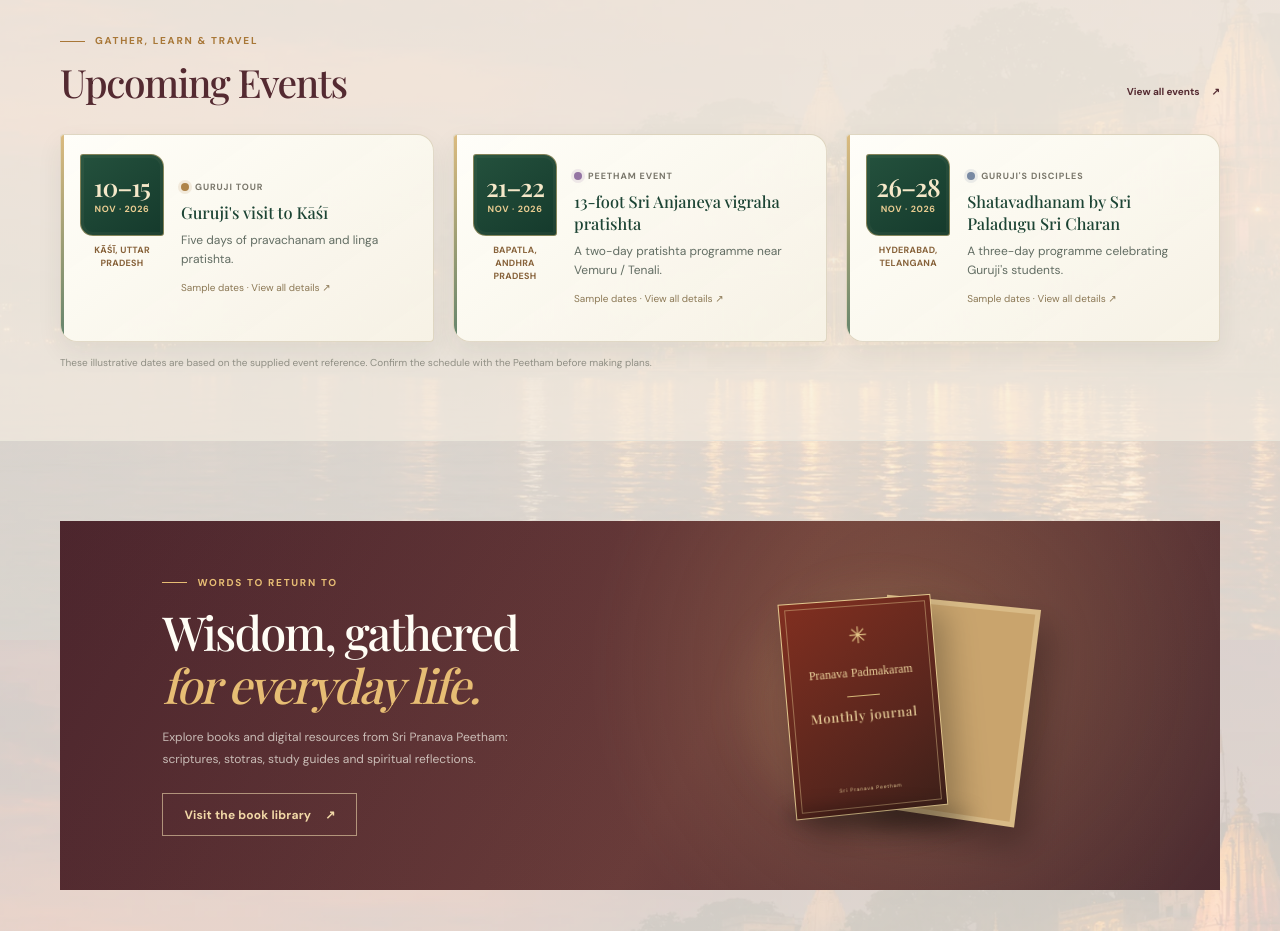
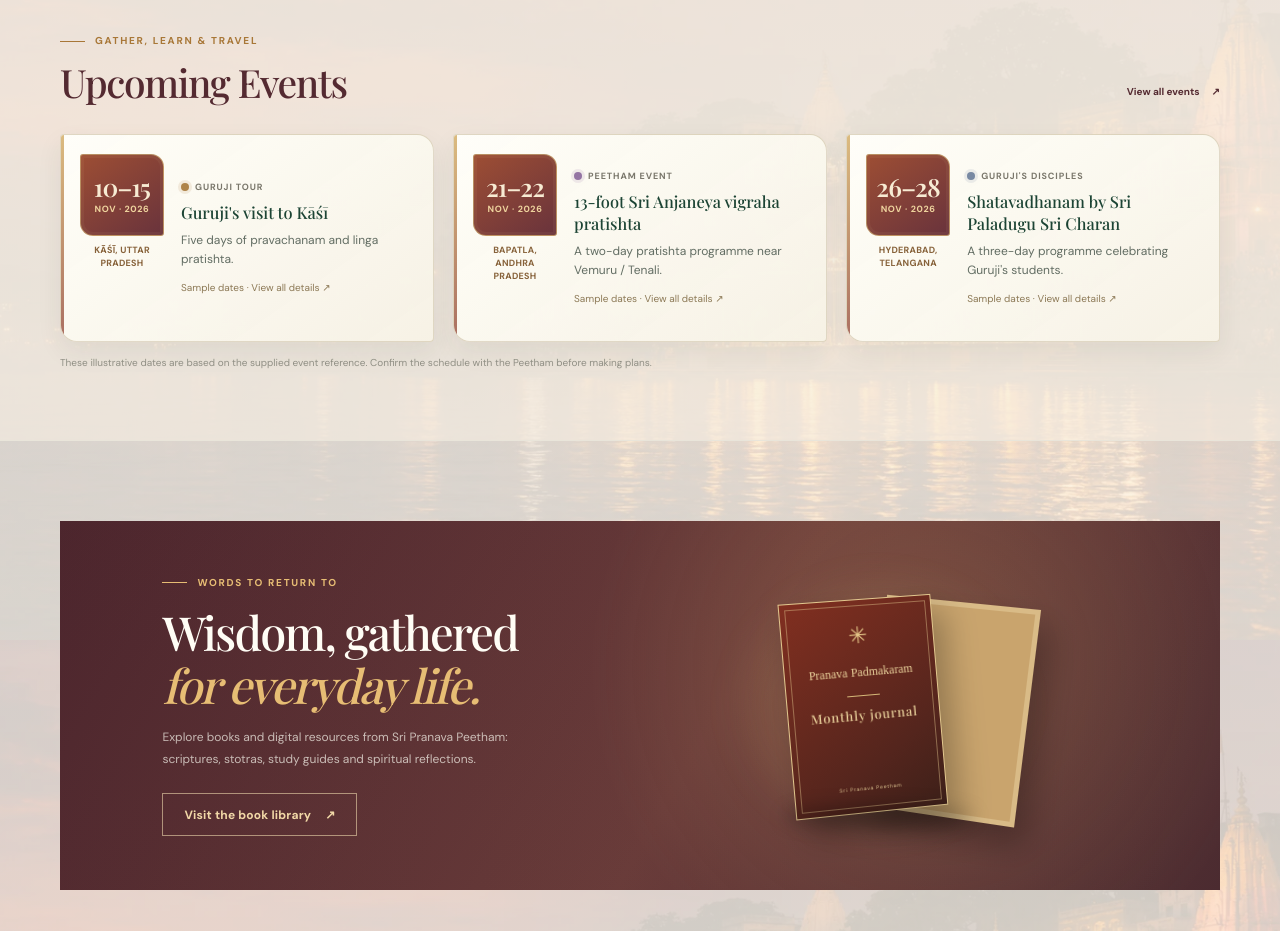
Before and after one commit to udaysaikumar5/sri-pranava-peetham, a plain HTML site: page index.html in a window 1280 px wide. Shown: the part 2560-3491 px from the top of the page. Drawn offline with nearby package versions, Linux system fonts and the light colour scheme.

Commit message:
Warm event card accents to match Varanasi palette

```diff
--- a/styles.css
+++ b/styles.css
@@ -1581,3 +1581,15 @@ body[data-theme="dark"] .search-empty { color: #bdb4bf; }
   .search-result small { font-size: 10px; }
   .search-result > span:last-child { width: 28px; height: 28px; }
 }
+
+/* Use the Varanasi warmth in event cards instead of the old green date blocks. */
+.event-preview-card::before { background: linear-gradient(180deg, #d4ae68, #9a5446); }
+body:not([data-theme="dark"]) .event-preview-card .event-date-tile,
+body:not([data-theme="dark"]) .event-preview-card:nth-child(3n + 2) .event-date-tile,
+body:not([data-theme="dark"]) .event-preview-card:nth-child(3n) .event-date-tile {
+  border-color: rgba(213, 181, 119, .68);
+  color: #f7ebd3;
+  background: linear-gradient(145deg, #9d4e34, #69333c);
+  box-shadow: inset 0 0 0 3px rgba(242, 220, 176, .05);
+}
+body:not([data-theme="dark"]) .event-preview-card .event-date-tile small { color: #efd49e; }
```
